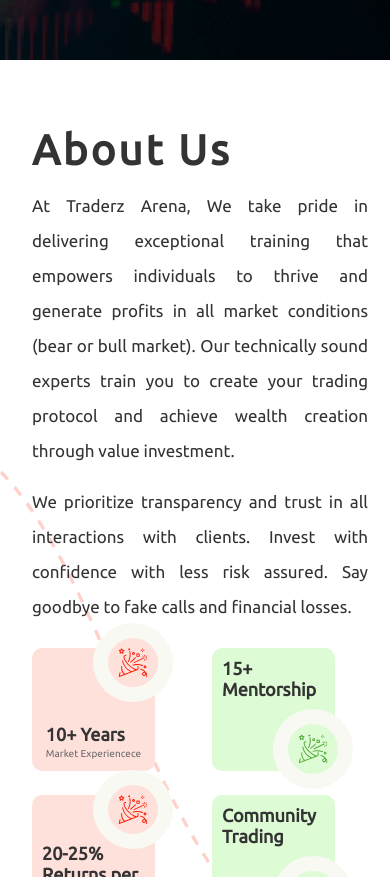
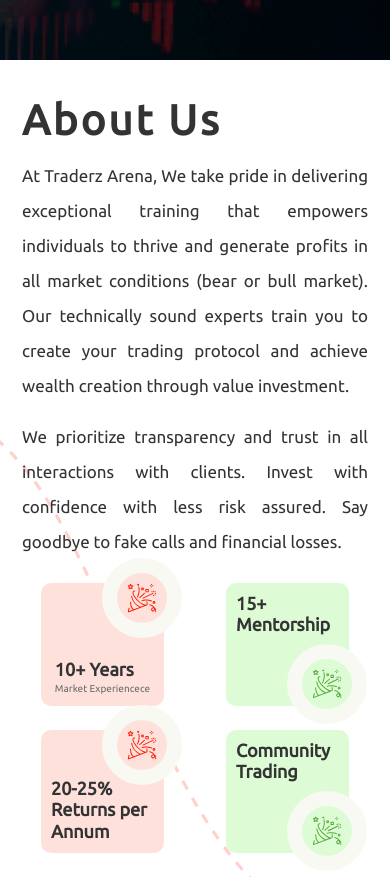
Before and after one commit to Sanjithgokul/traderz-arena, a PHP site: page /index-2.php in a window 390 px wide. Shown: the part 1007-1884 px from the top of the page. Run offline with PHP 8.4, Linux system fonts and the light colour scheme; some web fonts are replaced; grey boxes are pictures that could not be loaded.

Commit message:
about section update

```diff
--- a/css/master.css
+++ b/css/master.css
@@ -208,7 +208,6 @@
 }
 
 .about-us{
-  padding:30px 0px 0px 10px;
   margin: 10px;
 }
 
--- a/css/newTheme.css
+++ b/css/newTheme.css
@@ -48,7 +48,8 @@
 
 /* cele icon modification */
 .year .year-box .cele-img-odd {
-    width: 5rem;
+    width: 80px;
+    height: 80px;
     padding: 10px;
     border: 15px solid #F9F9F3;
     border-radius: 50%;
@@ -58,7 +59,8 @@
     background-color: #FFE1DC;
 }
 .year .year-box .cele-img-even {
-    width: 5rem;
+    width: 80px;
+    height: 80px;
     padding: 10px;
     border: 15px solid #F9F9F3;
     border-radius: 50%;
@@ -395,3 +397,9 @@
         grid-template-columns:  1fr;
     }
 }
+@media (max-width: 375px) {
+    .year {
+        flex-direction: column;
+        gap: 30px;
+    }
+}
--- a/index-2.php
+++ b/index-2.php
@@ -114,7 +114,7 @@
                         <div class="row d-flex justify-content-between mt-4 year">
 
                             <!-- First box -->
-                            <div class="year-box col-6 col-md-6 col-lg mb-4">
+                            <div class="year-box col-6 col-md-6 col-lg mb-4 d-flex">
                                 <div class="exp-section-odd back-clr  back-clr-1 d-flex">
                                     <div class="cele-img cele-img-odd">
                                         <img width="100%" height="100%" loading="lazy" src="./images/years-cel-red.svg"
@@ -128,7 +128,7 @@
                             </div>
 
                             <!-- Second box -->
-                            <div class="year-box col-6 col-md-6 col-lg mb-4">
+                            <div class="year-box col-6 col-md-6 col-lg mb-4 d-flex">
                                 <div class="exp-section-even back-clr back-clr-1  d-flex">
                                     <div class="cele-img cele-img-even">
                                         <img width="100%" height="100%" loading="lazy"
@@ -142,7 +142,7 @@
                             </div>
 
                             <!-- Third box -->
-                            <div class="year-box col-6 col-md-6 col-lg mb-4">
+                            <div class="year-box col-6 col-md-6 col-lg mb-4 d-flex">
                                 <div class="exp-section-odd back-clr back-clr-1  d-flex">
                                     <div class="cele-img cele-img-odd">
                                         <img width="100%" height="100%" loading="lazy" src="./images/years-cel-red.svg"
@@ -155,7 +155,7 @@
                             </div>
 
                             <!-- Forth box -->
-                            <div class="year-box col-6 col-md-6 col-lg mb-4">
+                            <div class="year-box col-6 col-md-6 col-lg mb-4 d-flex">
                                 <div class="exp-section-even back-clr back-clr-1  d-flex">
                                     <div class="cele-img cele-img-even">
                                         <img width="100%" height="100%" loading="lazy"
@@ -441,7 +441,7 @@
                                     </div>
                                 </div>
                                 <div class="carousel-details">
-                                    <h3>What They’re Talking About Us</h3>
+                                    <!-- <h3>What They’re Talking About Us</h3> -->
                                     <p class="text-justify">Thanks to the excellent coaching and mentoring from Deepak and Dana Karthikeyan,
                                         I am now confident in executing equity trading and option strategies. I highly
                                         recommend Traderz Arena for anyone seeking to learn and succeed in the stock
```
